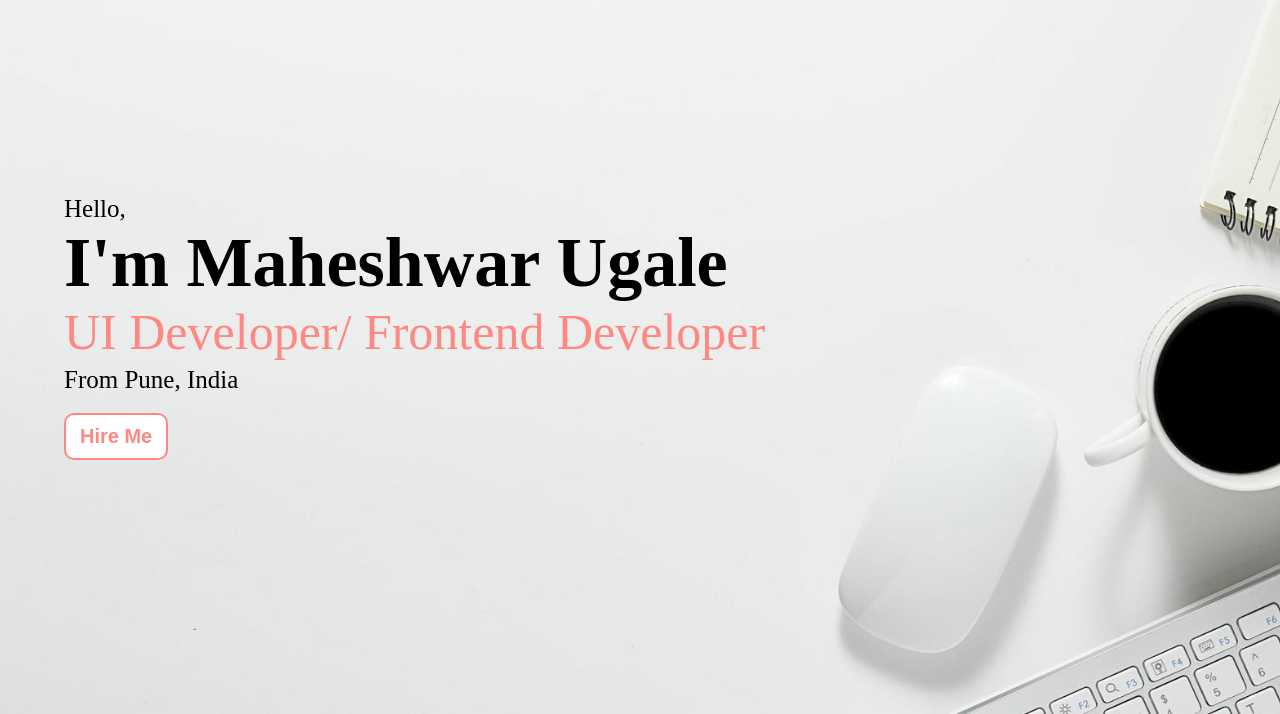
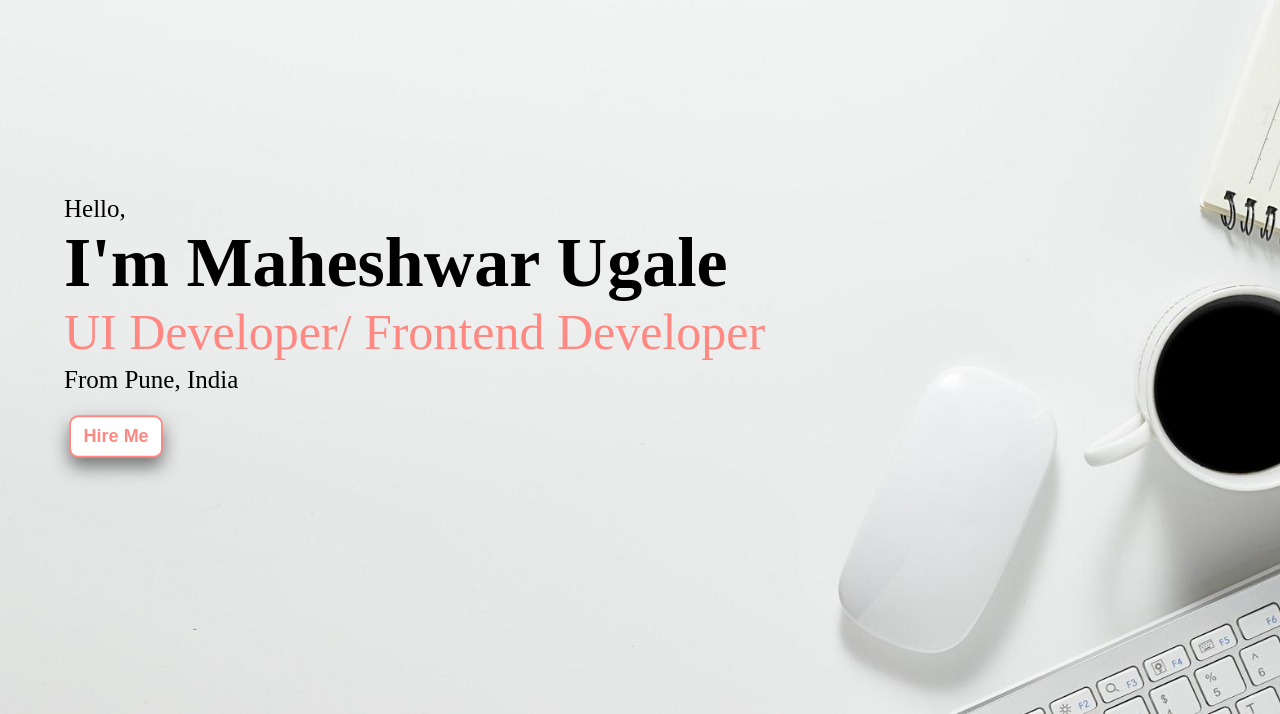
Before and after one commit to MaheshUgale/Maheshwar-website.io, a plain HTML site: page index.html in a window 1280 px wide. In both pictures the pointer is over the button "Hire Me". Shown: the part 86-800 px from the top of the page. Drawn offline with Linux system fonts and the light colour scheme.

Commit message:
Update index.html
btn style chnage

```diff
--- a/index.html
+++ b/index.html
@@ -195,6 +195,22 @@ nav.sticky .menu-btn {
     margin: 5px 0px;
 }
 
+button{
+    transition: none;
+    box-shadow: 0 10px 20px rgba(0, 0, 0, 0.5);
+}
+button:is(:active,:hover) {
+
+    position: relative;
+    box-shadow:none ;
+    transform: scale(0.9);
+  }
+  button:hover {
+    color: var(--primary-color);
+    background-color: var(--white-color);
+    border-color: var(--primary-color);
+    box-shadow: 0 10px 20px rgba(0, 0, 0, 0.5);
+}
 .home .button {
     margin: 14px 0px;
 }
```
